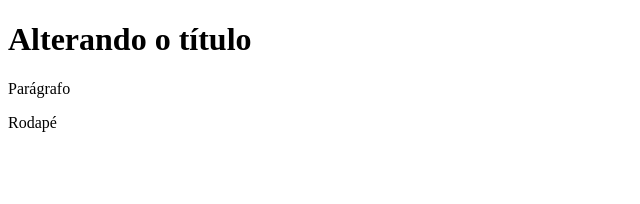
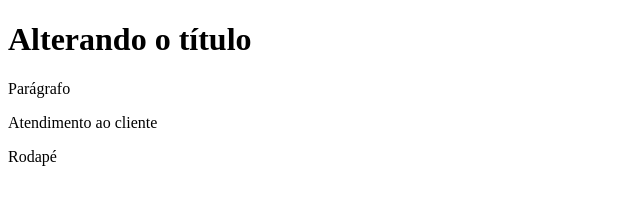
Before and after one commit to caiquegom/treinamento-git, a plain HTML site: page index.html in a window 1280 px wide. Shown: the whole page, without its empty margins (0-640 px from the left). Drawn offline with Linux system fonts and the light colour scheme.

Commit message:
Alterando menu 'Atendimento ao cliente'

```diff
--- a/index.html
+++ b/index.html
@@ -9,6 +9,11 @@
 <body>
     <h1>Alterando o título</h1>
     <p>Parágrafo</p>
+
+    <div class="menu">
+        <p>Atendimento ao cliente</p>
+    </div>
+
     <footer>Rodapé</footer>
 </body>
 </html>
```
